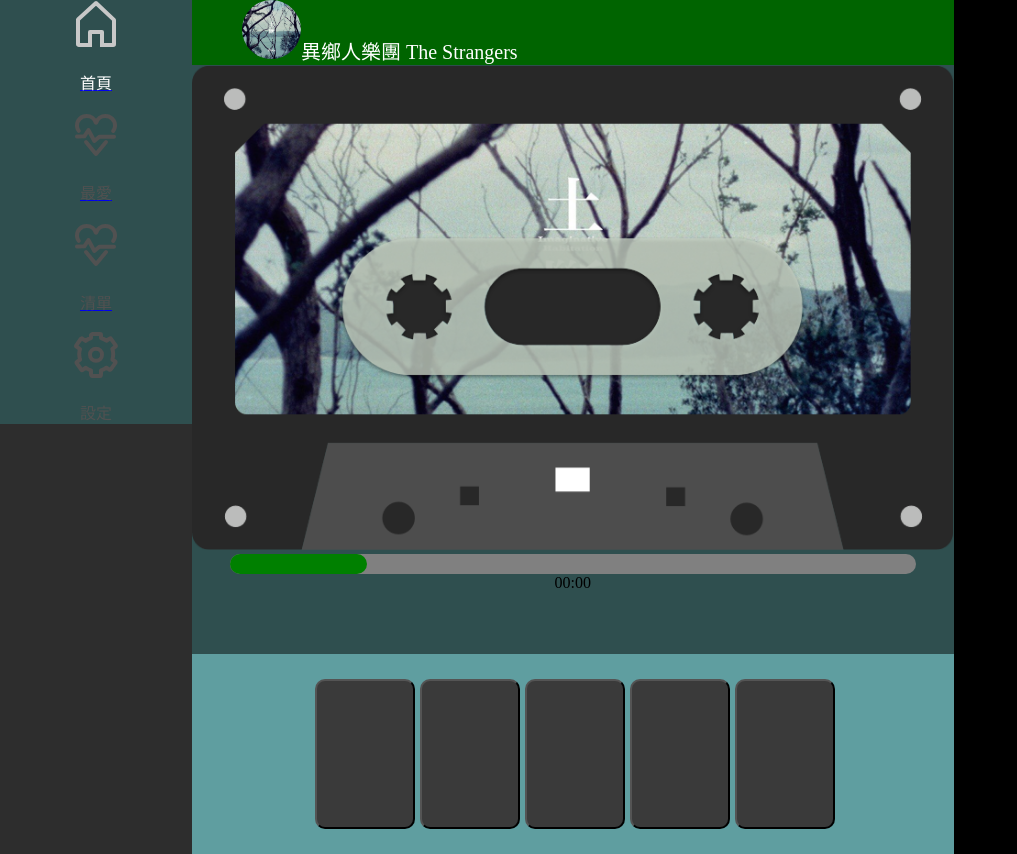
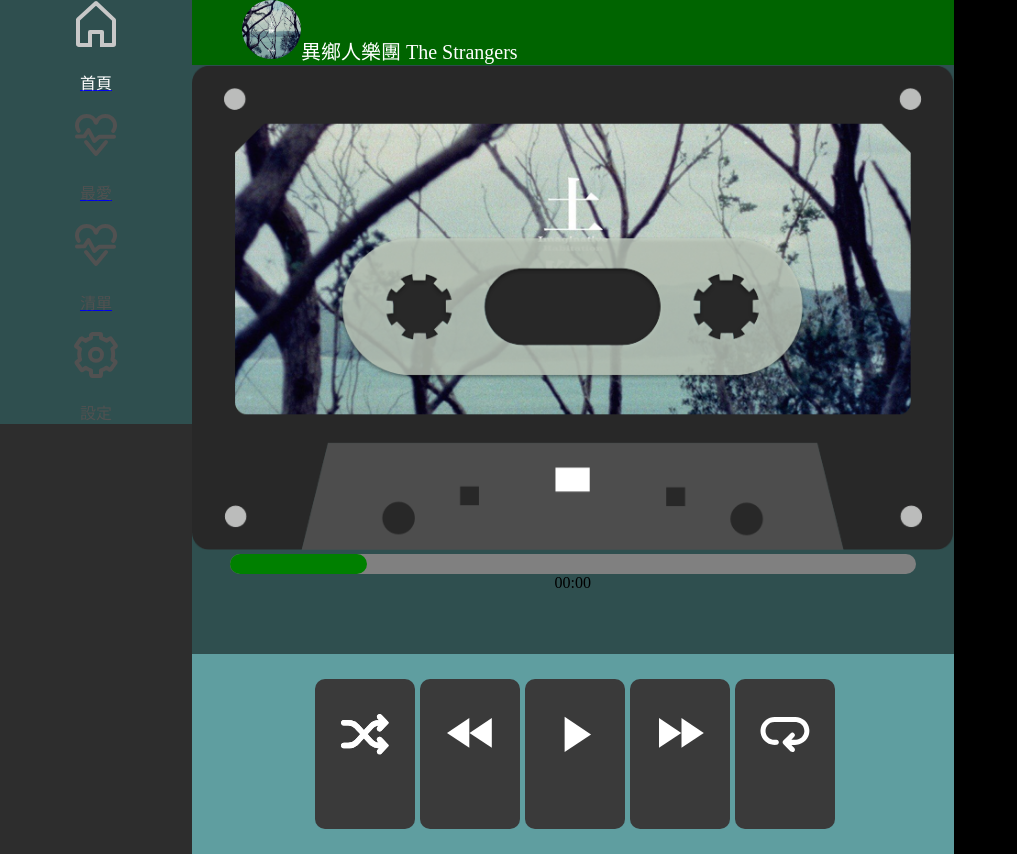
Before and after one commit to Jimison-TW/f2e-2019-week3-mp3-player, a Vue app: page / in a window 1280 px wide. Shown: the whole page, without its empty margins (0-1017 px from the left). Built offline with nearby package versions, Linux system fonts and the light colour scheme.

Commit message:
暫存變更  完成Radio按鈕

```diff
--- /dev/null
+++ b/src/components/icon-button/ButtonNext.vue
@@ -0,0 +1,30 @@
+<template>
+  <div class="button-box">
+    <NextNormal v-show="!isActive" />
+  </div>
+</template>
+
+<script>
+import NextNormal from '../../assets/icon/functions-next.svg'
+
+export default {
+  name: 'button-next',
+  props: {
+    isActive: Boolean
+  },
+  components: {
+    NextNormal
+  }
+}
+</script>
+
+<style scoped>
+.button-box {
+  width: 100px;
+  height: 150px;
+  background-color: #3a3a3a;
+  margin-left: 5px;
+  border-radius: 10px;
+  line-height: 150px;
+}
+</style>
--- /dev/null
+++ b/src/components/icon-button/ButtonPlay.vue
@@ -0,0 +1,30 @@
+<template>
+  <div class="button-box">
+    <PlayNormal v-show="!isActive" />
+  </div>
+</template>
+
+<script>
+import PlayNormal from '../../assets/icon/functions-play.svg'
+
+export default {
+  name: 'button-play',
+  props: {
+    isActive: Boolean
+  },
+  components: {
+    PlayNormal
+  }
+}
+</script>
+
+<style scoped>
+.button-box {
+  width: 100px;
+  height: 150px;
+  background-color: #3a3a3a;
+  margin-left: 5px;
+  border-radius: 10px;
+  line-height: 150px;
+}
+</style>
--- /dev/null
+++ b/src/components/icon-button/ButtonPrevious.vue
@@ -0,0 +1,30 @@
+<template>
+  <div class="button-box">
+    <PreviousNormal v-show="!isActive" />
+  </div>
+</template>
+
+<script>
+import PreviousNormal from '../../assets/icon/functions-previous.svg'
+
+export default {
+  name: 'button-previous',
+  props: {
+    isActive: Boolean
+  },
+  components: {
+    PreviousNormal
+  }
+}
+</script>
+
+<style scoped>
+.button-box {
+  width: 100px;
+  height: 150px;
+  background-color: #3a3a3a;
+  margin-left: 5px;
+  border-radius: 10px;
+  line-height: 150px;
+}
+</style>
--- /dev/null
+++ b/src/components/icon-button/ButtonRandom.vue
@@ -0,0 +1,33 @@
+<template>
+  <div class="button-box">
+    <RandomNormal v-show="!isActive" />
+    <RandomActive v-show="isActive" />
+  </div>
+</template>
+
+<script>
+import RandomNormal from '../../assets/icon/functions-random.svg'
+import RandomActive from '../../assets/icon/functions-random-active.svg'
+
+export default {
+  name: 'button-random',
+  props: {
+    isActive: Boolean
+  },
+  components: {
+    RandomNormal,
+    RandomActive
+  }
+}
+</script>
+
+<style scoped>
+.button-box {
+  width: 100px;
+  height: 150px;
+  background-color: #3a3a3a;
+  margin-left: 5px;
+  border-radius: 10px;
+  line-height: 150px;
+}
+</style>
--- /dev/null
+++ b/src/components/icon-button/ButtonRepeat.vue
@@ -0,0 +1,33 @@
+<template>
+  <div class="button-box">
+    <RepeatNormal v-show="!isActive" />
+    <RepeatActive v-show="isActive" />
+  </div>
+</template>
+
+<script>
+import RepeatNormal from '../../assets/icon/functions-repeat.svg'
+import RepeatActive from '../../assets/icon/functions-repeat-active.svg'
+
+export default {
+  name: 'button-repeat',
+  props: {
+    isActive: Boolean
+  },
+  components: {
+    RepeatNormal,
+    RepeatActive
+  }
+}
+</script>
+
+<style scoped>
+.button-box {
+  width: 100px;
+  height: 150px;
+  background-color: #3a3a3a;
+  margin-left: 5px;
+  border-radius: 10px;
+  line-height: 150px;
+}
+</style>
--- a/src/views/RadioTapArea.vue
+++ b/src/views/RadioTapArea.vue
@@ -1,16 +1,45 @@
 <template>
   <div class="radio-container">
-    <button class="button-box"></button>
-    <button class="button-box"></button>
-    <button class="button-box"></button>
-    <button class="button-box"></button>
-    <button class="button-box"></button>
+    <button-random :isActive="randomButtonState" @click.native="onClick(0)" />
+    <button-previous :isActive="previousButtonState" @click.native="onClick(1)" />
+    <button-play :isActive="playButtonState" @click.native="onClick(2)" />
+    <button-next :isActive="nextButtonState" @click.native="onClick(3)" />
+    <button-repeat :isActive="repeatButtonState" @click.native="onClick(4)" />
   </div>
 </template>
 
 <script>
+import ButtonRandom from '../components/icon-button/ButtonRandom'
+import ButtonPrevious from '../components/icon-button/ButtonPrevious'
+import ButtonPlay from '../components/icon-button/ButtonPlay'
+import ButtonNext from '../components/icon-button/ButtonNext'
+import ButtonRepeat from '../components/icon-button/ButtonRepeat'
+
 export default {
-  name: 'radio-tap-area'
+  name: 'radio-tap-area',
+  components: {
+    ButtonRandom,
+    ButtonPrevious,
+    ButtonPlay,
+    ButtonNext,
+    ButtonRepeat
+  },
+  data: () => ({
+    randomButtonState: false,
+    previousButtonState: false,
+    playButtonState: false,
+    nextButtonState: false,
+    repeatButtonState: false
+  }),
+  methods: {
+    onClick(index) {
+      this.randomButtonState = index === 0 ? true : false
+      this.previousButtonState = index === 1 ? true : false
+      this.playButtonState = index === 2 ? true : false
+      this.nextButtonState = index === 3 ? true : false
+      this.repeatButtonState = index === 4 ? true : false
+    }
+  }
 }
 </script>
 
@@ -23,12 +52,4 @@ export default {
   align-items: center;
   justify-content: center;
 }
-
-.button-box {
-  width: 100px;
-  height: 150px;
-  background-color: #3A3A3A;
-  margin-left: 5px;
-  border-radius:10px
-}
 </style>
```
